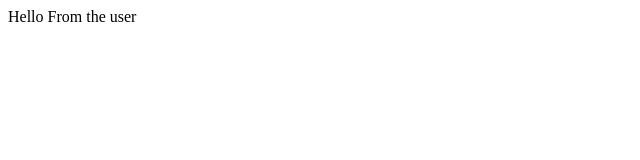
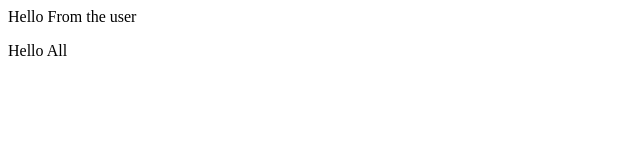
Before and after one commit to anuragCIS/newProject, a plain HTML site: page index.html in a window 1280 px wide. Shown: the full height of the page, 0-640 px from the left. Drawn offline with Linux system fonts and the light colour scheme.

Commit message:
my second commit

```diff
--- a/index.html
+++ b/index.html
@@ -8,5 +8,6 @@
 </head>
 <body>
     Hello From the user
+    <p>Hello All</p>
 </body>
 </html>
```
